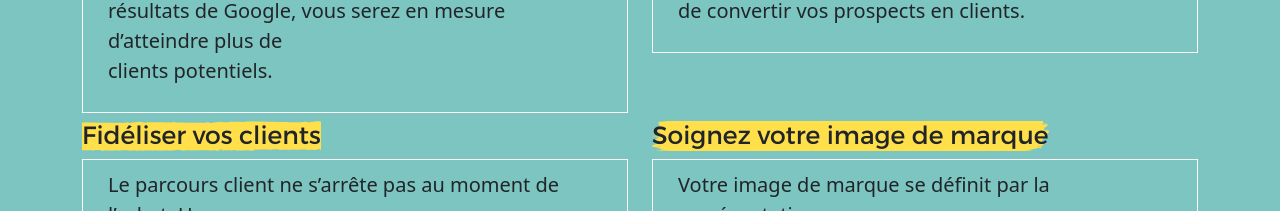
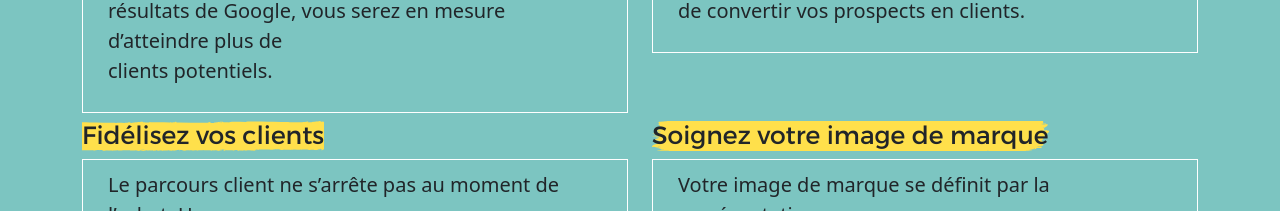
Before and after one commit to Sideclic-solutions/Sideclic-solutions.github.io, a React (Create React App) app: page /site_vitrine in a window 1280 px wide. Shown: the part 3140-3351 px from the top of the page. Built offline with nearby package versions, Linux system fonts and the light colour scheme.

Commit message:
Page site vitrine - correction Fidélisez vos clients

```diff
--- a/src/pages/entrepreneur/Entrepreneur.js
+++ b/src/pages/entrepreneur/Entrepreneur.js
@@ -163,7 +163,7 @@ const Entrepreneur = () => {
                     <div className='row'>
                         <div className='col-sm-12 col-md-6'>
                             <h4 className='yellow-bg'>
-                                Fidéliser vos clients
+                                Fidélisez vos clients
                             </h4>
                             <div className='levier-boxx'>
                                 <p>
```
